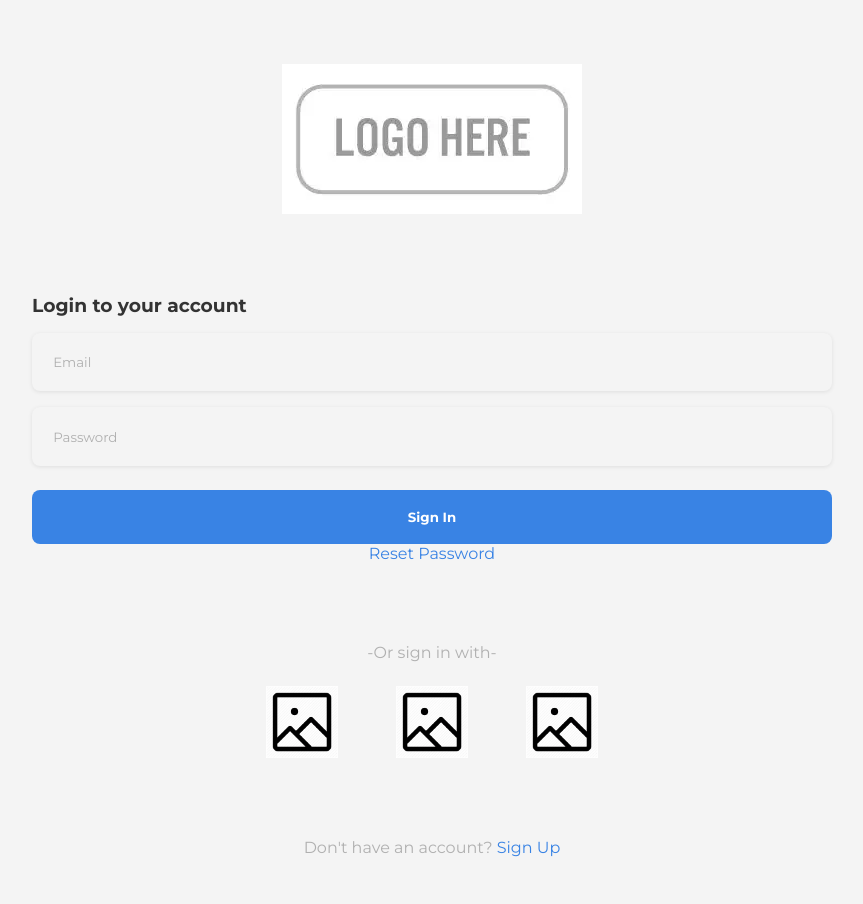
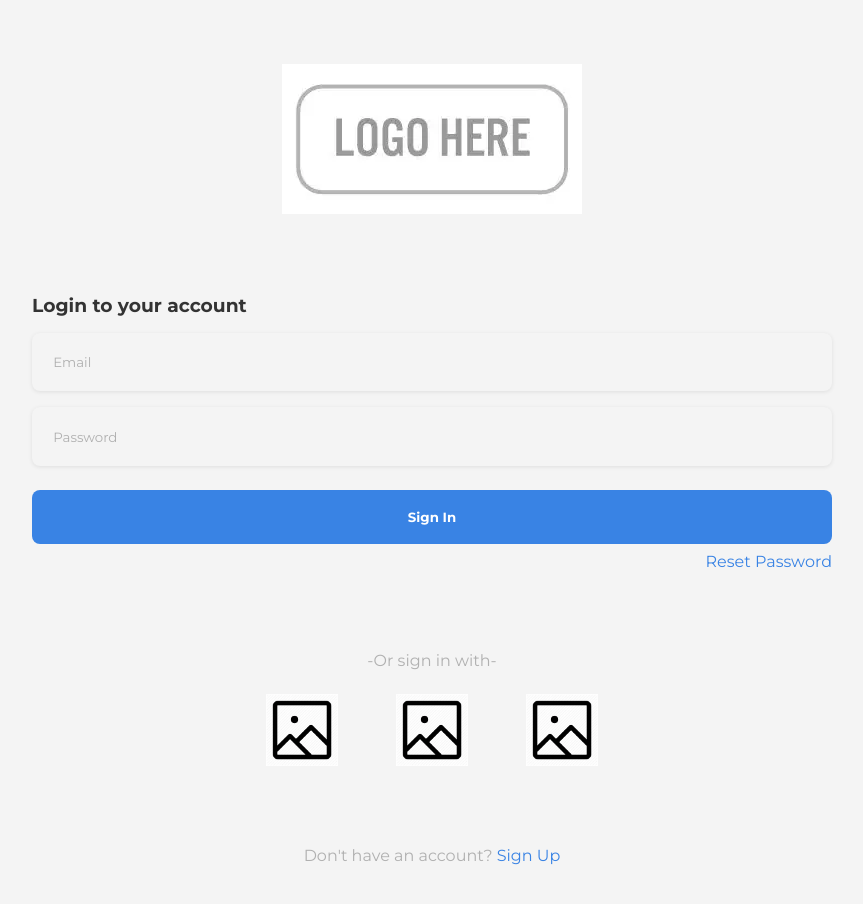
Before and after one commit to hyoga-dev/hexis, a React (Vite) app: page / in a window 1280 px wide. Shown: the top 904 px of the page, without its empty margins (208-1071 px from the left). Built offline with nearby package versions, Linux system fonts and the light colour scheme.

Commit message:
fix login

```diff
--- a/src/Pages/Login.jsx
+++ b/src/Pages/Login.jsx
@@ -12,10 +12,10 @@ export default function Login() {
       <div className="container">
         <img src={Logo} alt="Logo" className="logo" />
         <LoginBox title="Login to your account" />
-        <div className="resetLink">
+        <div className="reset-container">
         <Link to="/reset" className="resetLink">
             Reset Password
-          </Link>
+        </Link>
         </div>
         <p>-Or sign in with-</p>
         <AltLogin />
--- a/src/assets/Styles/login.css
+++ b/src/assets/Styles/login.css
@@ -90,6 +90,13 @@ p {
   text-decoration: none;
 }
 
+
+.reset-container {
+  width: 100%;
+  display: flex;
+  justify-content: flex-end;
+  margin-top: 0.5rem;
+}
 .resetLink{
   color: var(--primary-color);
   text-decoration: none;;
```
